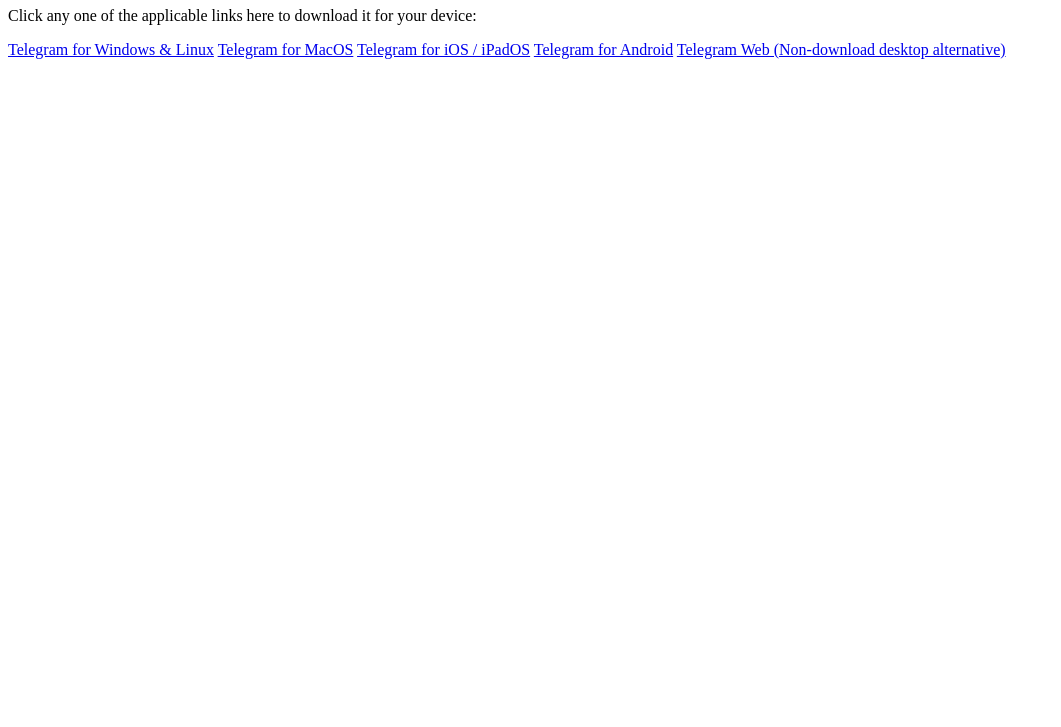
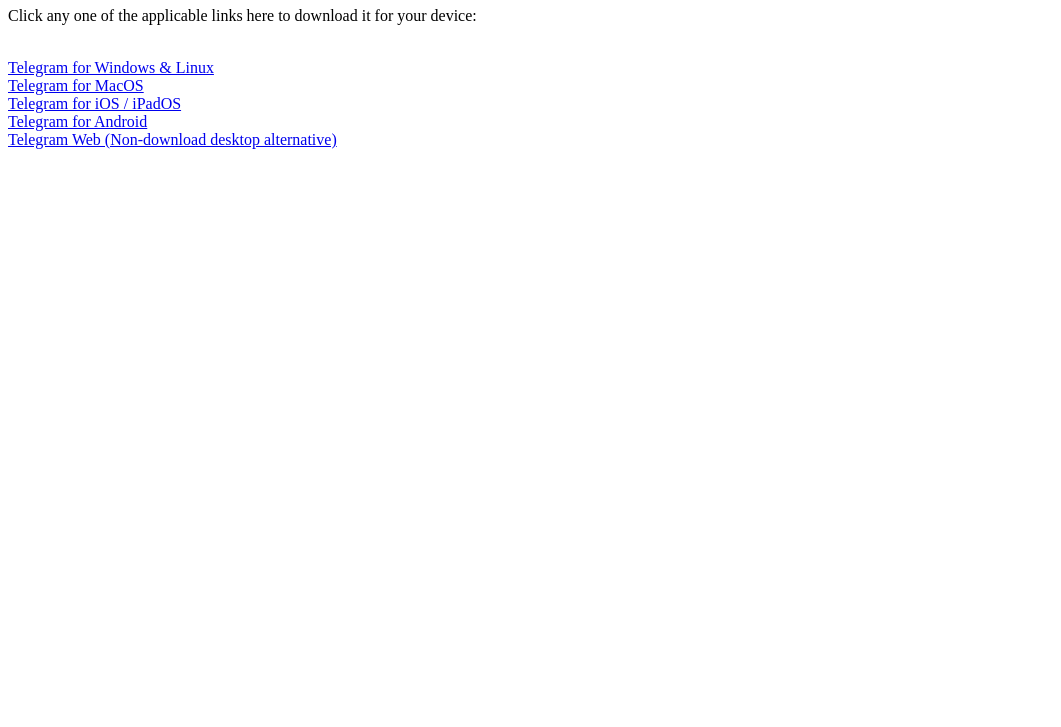
Before and after one commit to zipheredits/twitter, a plain HTML site: page index.html in a window 1280 px wide. Shown: the part 73-800 px from the top of the page, without its empty margins (0-1061 px from the left). Drawn offline with Linux system fonts and the light colour scheme.

Commit message:
forgot line breaks, now theyre added

```diff
--- a/index.html
+++ b/index.html
@@ -3,11 +3,11 @@
 <body>
 <title>Download Telegram Links</title>
 <h1>Hello, this small page has links to download telegram from.</h1>
-<p>Click any one of the applicable links here to download it for your device:</p>
-<a href="https://desktop.telegram.org/">Telegram for Windows & Linux</a>
-<a href="https://apps.apple.com/us/app/telegram/id747648890">Telegram for MacOS</a>
-<a href="https://apps.apple.com/app/telegram-messenger/id686449807">Telegram for iOS / iPadOS</a>
-<a href="https://play.google.com/store/apps/details?id=org.telegram.messenger">Telegram for Android</a>
+<p>Click any one of the applicable links here to download it for your device:</p><br>
+<a href="https://desktop.telegram.org/">Telegram for Windows & Linux</a><br>
+<a href="https://apps.apple.com/us/app/telegram/id747648890">Telegram for MacOS</a><br>
+<a href="https://apps.apple.com/app/telegram-messenger/id686449807">Telegram for iOS / iPadOS</a><br>
+<a href="https://play.google.com/store/apps/details?id=org.telegram.messenger">Telegram for Android</a><br>
 <a href="https://web.telegram.org">Telegram Web (Non-download desktop alternative)</a>
 </body>
 </html>
```
